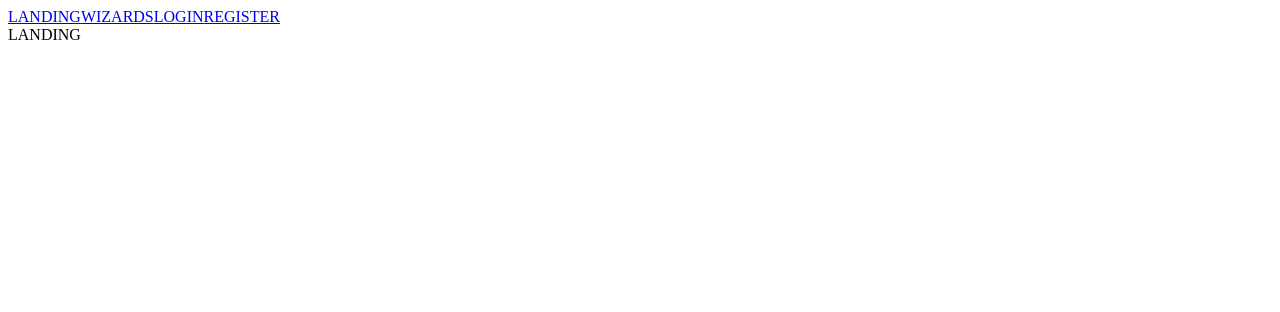
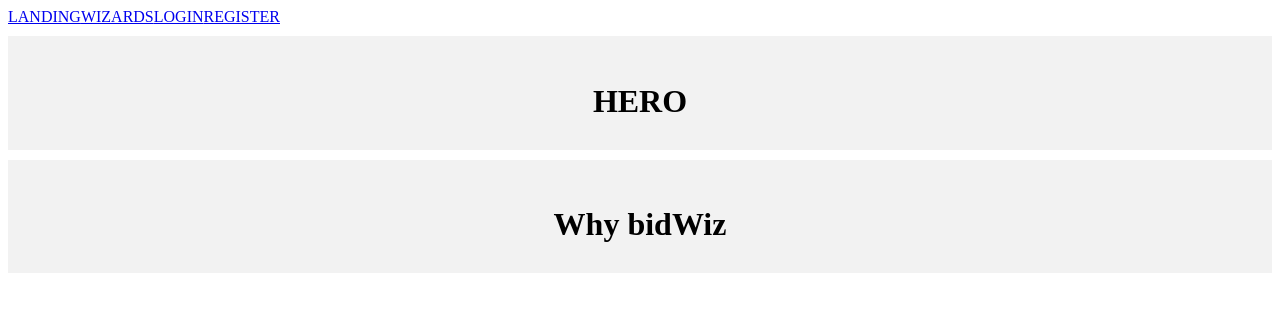
Before and after one commit to Mr-Hache/bidWiz-Frontend, a Next.js app: page / in a window 1280 px wide. Shown: the top 312 px of the page. Built offline with nearby package versions, Linux system fonts and the light colour scheme.

Commit message:
componentisé
as
.

```diff
--- /dev/null
+++ b/app/Componets/hero/hero.module.scss
@@ -0,0 +1,11 @@
+.hero {
+  background-color: #f2f2f2;
+  margin: 10px 0px;
+  padding: 20px;
+  text-align: center;
+
+  h1 {
+    font-size: 32px;
+    margin-bottom: 10px;
+  }
+}
--- /dev/null
+++ b/app/Componets/hero/hero.tsx
@@ -0,0 +1,9 @@
+import styles from "./hero.module.scss";
+
+export default function hero() {
+  return (
+    <section className={styles.hero}>
+      <h1>HERO</h1>
+    </section>
+  );
+}
--- /dev/null
+++ b/app/Componets/why/why.module.scss
@@ -0,0 +1,10 @@
+.why {
+  background-color: #f2f2f2;
+  padding: 20px;
+  text-align: center;
+
+  h1 {
+    font-size: 32px;
+    margin-bottom: 10px;
+  }
+}
--- /dev/null
+++ b/app/Componets/why/why.tsx
@@ -0,0 +1,9 @@
+import styles from "./why.module.scss";
+
+export default function why() {
+  return (
+    <section className={styles.why}>
+      <h1>Why bidWiz</h1>
+    </section>
+  );
+}
--- a/app/page.tsx
+++ b/app/page.tsx
@@ -1,9 +1,11 @@
-import React from "react"
+import Hero from "./Componets/hero/hero";
+import Why from "./Componets/why/why";
 
 export default function Landing() {
   return (
-    <main >
-      <div>LANDING</div>
+    <main>
+      <Hero />
+      <Why />
     </main>
-  )
+  );
 }
```
